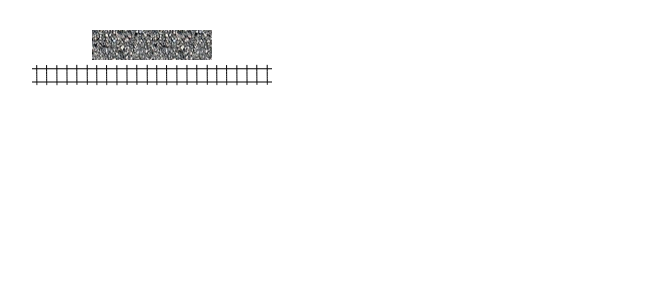
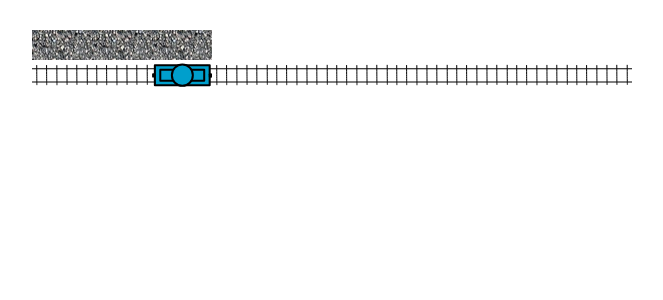
Before and after one commit to turizsolt/der-fahrplan, a React (Create React App) app: page / in a window 1280 px wide. Shown: the top 300 px of the page, without its empty margins (28-691 px from the left). Built offline with nearby package versions, Linux system fonts and the light colour scheme; the HTML template or start-up script is replaced by a standard one.

Commit message:
Added an Engine
Rewrited the tiles, so Engine can have states instead of props.
Rewrited all the tiles' state type.

```diff
--- a/src/Land.tsx
+++ b/src/Land.tsx
@@ -1,4 +1,5 @@
 import * as React from 'react';
+import { Engine } from './Tiles/Engine';
 import { Platform } from './Tiles/Platform';
 import { Track } from './Tiles/Track';
 
@@ -7,8 +8,16 @@ const tileList = [
     {type: "Track", position: [2, 4]},
     {type: "Track", position: [2, 6]},
     {type: "Track", position: [2, 8]},
+    {type: "Track", position: [2, 10]},
+    {type: "Track", position: [2, 12]},
+    {type: "Track", position: [2, 14]},
+    {type: "Track", position: [2, 16]},
+    {type: "Track", position: [2, 18]},
+    {type: "Track", position: [2, 20]},
+    {type: "Platform", position: [1, 2]},
     {type: "Platform", position: [1, 4]},
     {type: "Platform", position: [1, 6]},
+    {type: "DieselEngine", position: [2, 6]},
 ];
 
 export class Land extends React.Component<any, any> {
@@ -21,6 +30,7 @@ export class Land extends React.Component<any, any> {
                         <>
                             {tile.type === "Track" && <Track top={tile.position[0]*30} left={tile.position[1]*30} />}
                             {tile.type === "Platform" && <Platform top={tile.position[0]*30} left={tile.position[1]*30} />}
+                            {tile.type === "DieselEngine" && <Engine top={tile.position[0]*30} left={tile.position[1]*30} />}
                         </>
                     ))
                 }
--- /dev/null
+++ b/src/Tiles/Engine.tsx
@@ -0,0 +1,52 @@
+import * as React from 'react';
+import {ITileProps, Tile } from './Tile';
+
+export class Engine extends Tile<IEngineState> {
+
+    public constructor(props:ITileProps, state:IEngineState) {
+        super(props, state);
+
+        this.image = "tiles/engine-diesel.svg";
+
+        this.state = {
+            left: this.props.left,
+            moving: 0,
+            top: this.props.top,
+        };
+
+        this.onClick = this.onClick.bind(this);
+        this.onTick = this.onTick.bind(this);
+
+        setInterval(this.onTick, 100);
+    }
+
+    public render() {
+        return <img
+            src={this.image}
+            style={{position: "absolute", left: this.state.left+"px", top: this.state.top+"px", width: "60px", height: "30px"}}
+            onClick={this.onClick}
+        />
+    }
+
+    private onClick() {
+        this.setState((state:IEngineState) => ({
+            ...state,
+            moving: state.moving?0:1,
+        }));
+    }
+
+    private onTick() {
+        if(!this.state.moving) { return; }
+
+        this.setState((state:IEngineState) => ({
+            ...state,
+            left: state.left+1,
+        }));
+    }
+}
+
+export interface IEngineState {
+    left: number;
+    moving: number;
+    top: number;
+}
--- a/src/Tiles/Platform.tsx
+++ b/src/Tiles/Platform.tsx
@@ -1,8 +1,8 @@
-import {ITileProps, ITileState, Tile } from './Tile';
+import {ITileProps, Tile } from './Tile';
 
-export class Platform extends Tile {
+export class Platform extends Tile<{}> {
 
-    public constructor(props:ITileProps, state:ITileState) {
+    public constructor(props:ITileProps, state:{}) {
         super(props, state);
 
         this.image = "tiles/platform.svg";
--- a/src/Tiles/Tile.tsx
+++ b/src/Tiles/Tile.tsx
@@ -1,9 +1,9 @@
 import * as React from 'react';
 
-export class Tile extends React.Component<ITileProps, ITileState> {
+export class Tile<State> extends React.Component<ITileProps, State> {
     protected image:string;
 
-    public constructor(props:ITileProps, state: ITileState) {
+    public constructor(props:ITileProps, state: State) {
         super(props, state);
     }
 
@@ -16,7 +16,3 @@ export interface ITileProps {
     left: number;
     top: number;
 }
-
-export interface ITileState {
-    randomState: null;
-}
--- a/src/Tiles/Track.tsx
+++ b/src/Tiles/Track.tsx
@@ -1,8 +1,8 @@
-import {ITileProps, ITileState, Tile } from './Tile';
+import {ITileProps, Tile } from './Tile';
 
-export class Track extends Tile {
+export class Track extends Tile<{}> {
 
-    public constructor(props:ITileProps, state:ITileState) {
+    public constructor(props:ITileProps, state:{}) {
         super(props, state);
 
         this.image = "tiles/track-line.svg";
```
